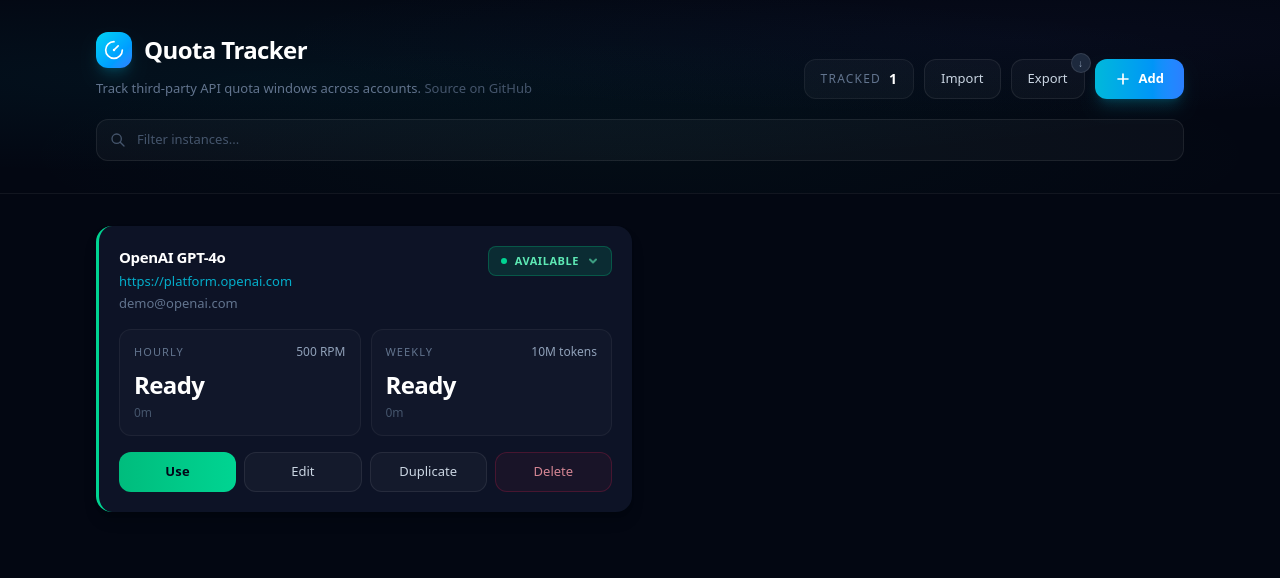
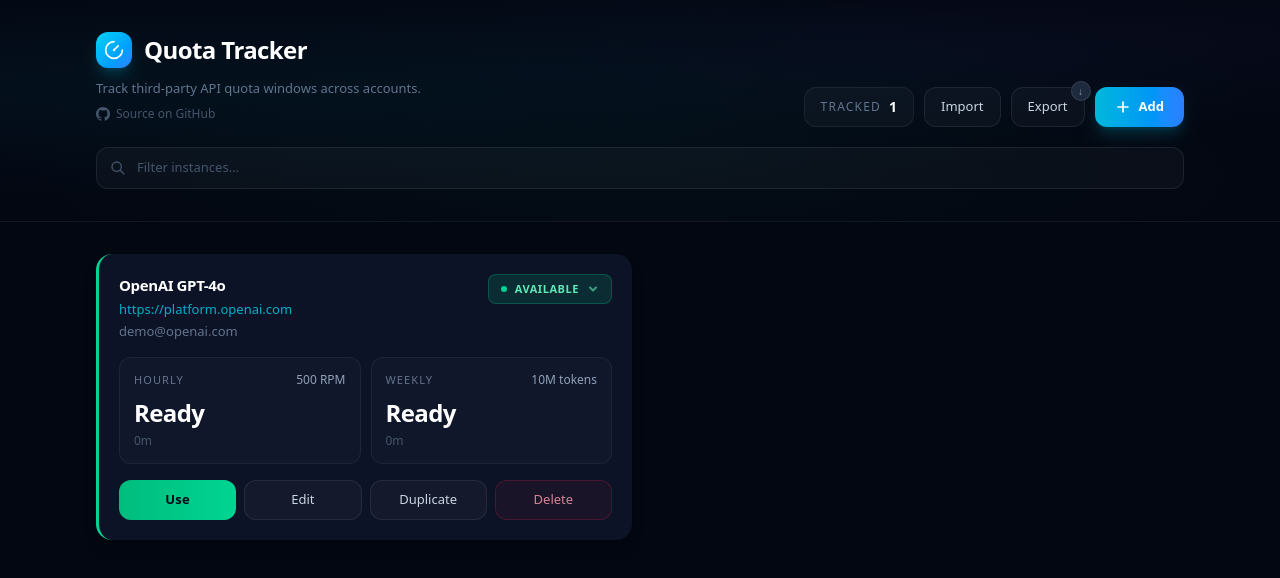
Before and after one commit to spideyonmoon/quota-tracker, a React (Vite) app: page / in a window 1280 px wide. Shown: the top 578 px of the page. Built offline with nearby package versions, Linux system fonts and the light colour scheme.

Commit message:
move GitHub link to own line with icon for visibility

```diff
--- a/src/App.tsx
+++ b/src/App.tsx
@@ -112,16 +112,19 @@
                 </h1>
               </div>
               <p className="mt-2.5 text-[13px] leading-relaxed text-slate-500">
-                Track third-party API quota windows across accounts.{" "}
+                Track third-party API quota windows across accounts.
+              </p>
               <a
                 href="https://github.com/spideyonmoon/quota-tracker"
                 target="_blank"
                 rel="noreferrer"
-                  className="text-slate-600 transition-colors hover:text-slate-400"
+                className="mt-1.5 inline-flex items-center gap-1.5 text-[12px] text-slate-600 transition-colors hover:text-slate-400"
               >
+                <svg className="h-3.5 w-3.5" viewBox="0 0 24 24" fill="currentColor">
+                  <path d="M12 0c-6.626 0-12 5.373-12 12 0 5.302 3.438 9.8 8.207 11.387.599.111.793-.261.793-.577v-2.234c-3.338.726-4.033-1.416-4.033-1.416-.546-1.387-1.333-1.756-1.333-1.756-1.089-.745.083-.729.083-.729 1.205.084 1.839 1.237 1.839 1.237 1.07 1.834 2.807 1.304 3.492.997.107-.775.418-1.305.762-1.604-2.665-.305-5.467-1.334-5.467-5.931 0-1.311.469-2.381 1.236-3.221-.124-.303-.535-1.524.117-3.176 0 0 1.008-.322 3.301 1.23.957-.266 1.983-.399 3.003-.404 1.02.005 2.047.138 3.006.404 2.291-1.552 3.297-1.23 3.297-1.23.653 1.653.242 2.874.118 3.176.77.84 1.235 1.911 1.235 3.221 0 4.609-2.807 5.624-5.479 5.921.43.372.823 1.102.823 2.222v3.293c0 .319.192.694.801.576 4.765-1.589 8.199-6.086 8.199-11.386 0-6.627-5.373-12-12-12z"/>
+                </svg>
                 Source on GitHub
               </a>
-              </p>
             </div>
             <div className="flex flex-wrap items-center gap-2.5">
               {/* Instance count */}
```
Lines whose indentation alone changed are shown as unchanged.
